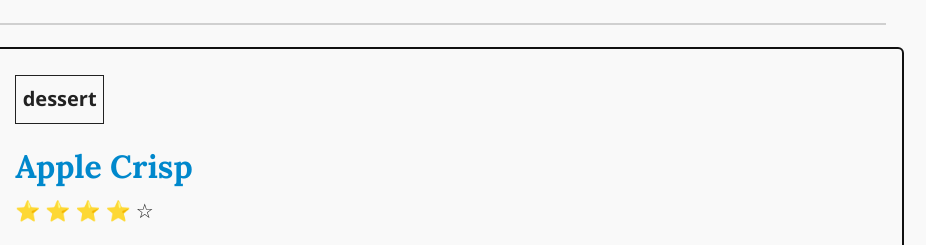
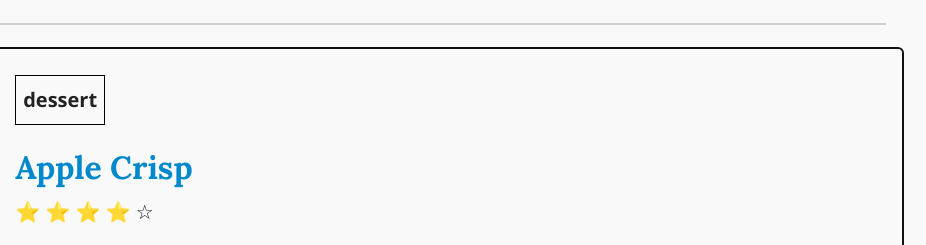
Before and after one commit to Tnargw/wdd131, a plain HTML site: page recipes/index.html in a window 1280 px wide. Shown: the part 214-459 px from the top of the page, 354-1280 px from the left. Drawn offline with nearby package versions, Linux system fonts and the light colour scheme.

Commit message:
fixed formatting again

```diff
--- a/recipes/recipes.css
+++ b/recipes/recipes.css
@@ -114,19 +114,19 @@ main {
 }
 
 .recipe-tags {
+    display: flex;
+    flex-direction: row;
     padding: 0;
     margin: 0;
-    display: flex;
-    gap: 0.4rem;
 }
 
 .recipe-tags li {
-    border: 1px solid #222;
-    padding: 6.5px;
+    border: 1px solid black;
+    padding: 7px;
     font-weight: 600;
     margin: 0;
+    font-size: 100%;
     list-style-type: none;
-    background-color: #f9f9f9;
 }
 
 /* Recipe Name */
```
Also changed, not shown: recipes/images/favicon.png (added).
